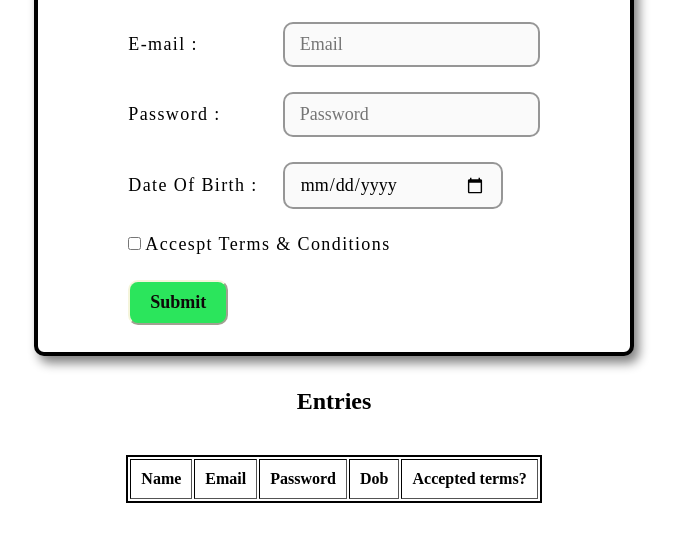
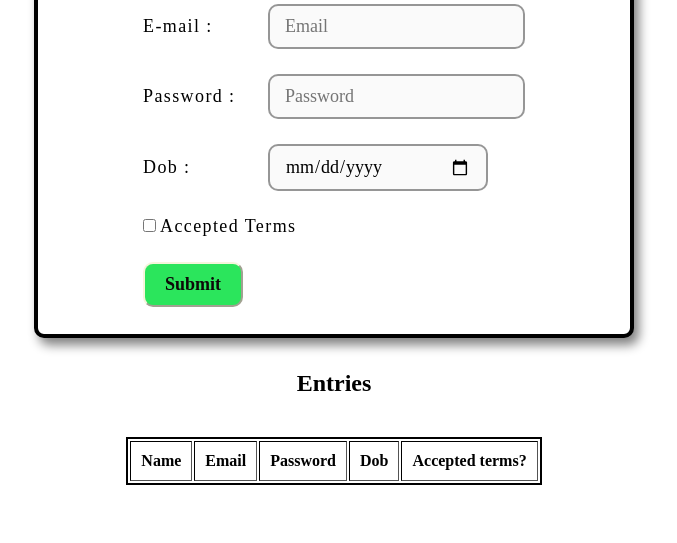
Before and after one commit to akshitha1024/forms, a plain HTML site: page index.html in a window 1280 px wide. Shown: the part 263-806 px from the top of the page, without its empty margins (306-983 px from the left). Drawn offline with Linux system fonts and the light colour scheme.

Commit message:
Update index.html

```diff
--- a/index.html
+++ b/index.html
@@ -9,11 +9,9 @@
   </head>
   <body>
     <h1 align="center" class="head">WEB DEVELOPMENT 101</h1>
-    <br />
     <div class="boxes">
       <form class="form" id="form">
-        <h1 align="center">Registration Form</h1>
-
+        <h1 align="center">REGISTRATION FORM</h1>
         <table class="tableForm" cellspacing="25px">
           <tr>
             <td><label for="name">Name :</label></td>
@@ -55,7 +53,7 @@
             </td>
           </tr>
           <tr>
-            <td><label for="dob">Date Of Birth :</label></td>
+            <td><label for="dob">Dob :</label></td>
             <td>
               <input
                 style="width: 220px"
@@ -70,7 +68,7 @@
           <tr>
             <td colspan="2">
               <input type="checkbox" name="agree" id="agree" />
-              <label for="checkbox">Accespt Terms & Conditions</label>
+              <label for="checkbox">Accepted Terms </label>
             </td>
           </tr>
           <tr>
```
